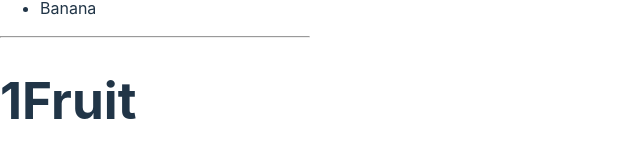
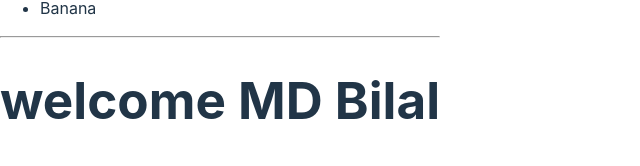
Before and after one commit to mdbilal/React-Basics, a React (Vite) app: page / in a window 1280 px wide. Shown: the part 416-582 px from the top of the page, without its empty margins (0-640 px from the left). Built offline with nearby package versions, Linux system fonts and the light colour scheme.

Commit message:
conditional rendering

```diff
--- a/src/App.jsx
+++ b/src/App.jsx
@@ -2,12 +2,14 @@ import Header from './components/Header.jsx';
 import Footer from './components/Footer.jsx';
 import Food from './components/Food.jsx';
 import Items from './components/Items.jsx';
+import Greeting from './components/Greeting.jsx';
 
 function App() {
   return (
     <>
       <Header />
       <Food />
+      <Greeting isLoggedIn={true}/>
       <Items />
       <Items quantity={1} name="Apple" body="an Apple a day keeps the doctor away" image="https://picsum.photos/200/300"/>
       <Items quantity={2} name="Banana" body="a Banana a day keeps the doctor away" image="https://picsum.photos/200/300"/>
--- /dev/null
+++ b/src/components/Greeting.jsx
@@ -0,0 +1,18 @@
+import propTypes from 'prop-types';
+
+function Greeting(props){
+    const success = <h1>welcome {props.userName}</h1>
+    const error = <h1>please login to continue</h1>
+    return (props.isLoggedIn ? success : error);
+}
+
+export default Greeting;
+
+Greeting.propTypes = {
+    isLoggedIn: propTypes.bool,
+    userName: propTypes.string,
+}
+
+Greeting.defaultProps = {
+    userName: 'MD Bilal',
+}
```
